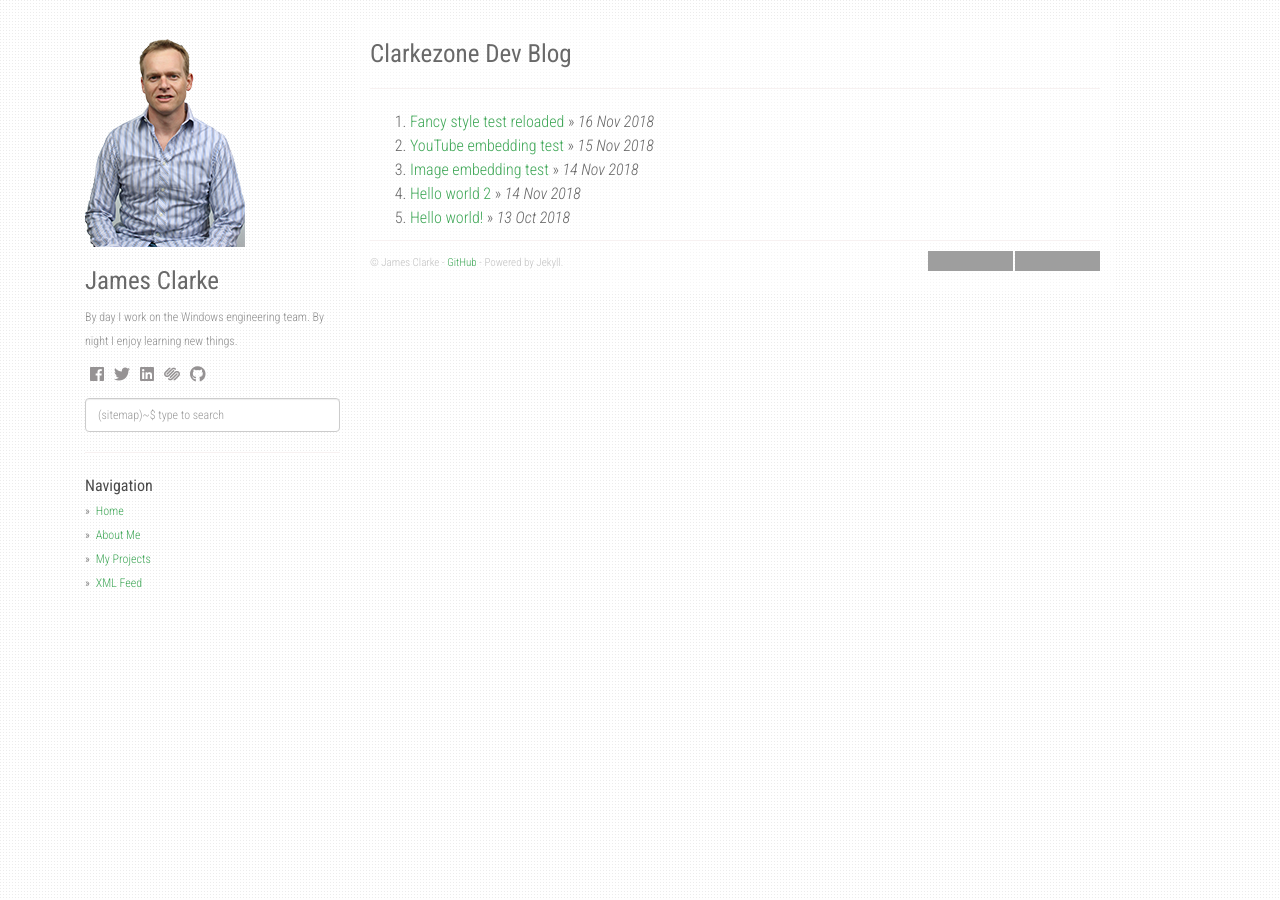
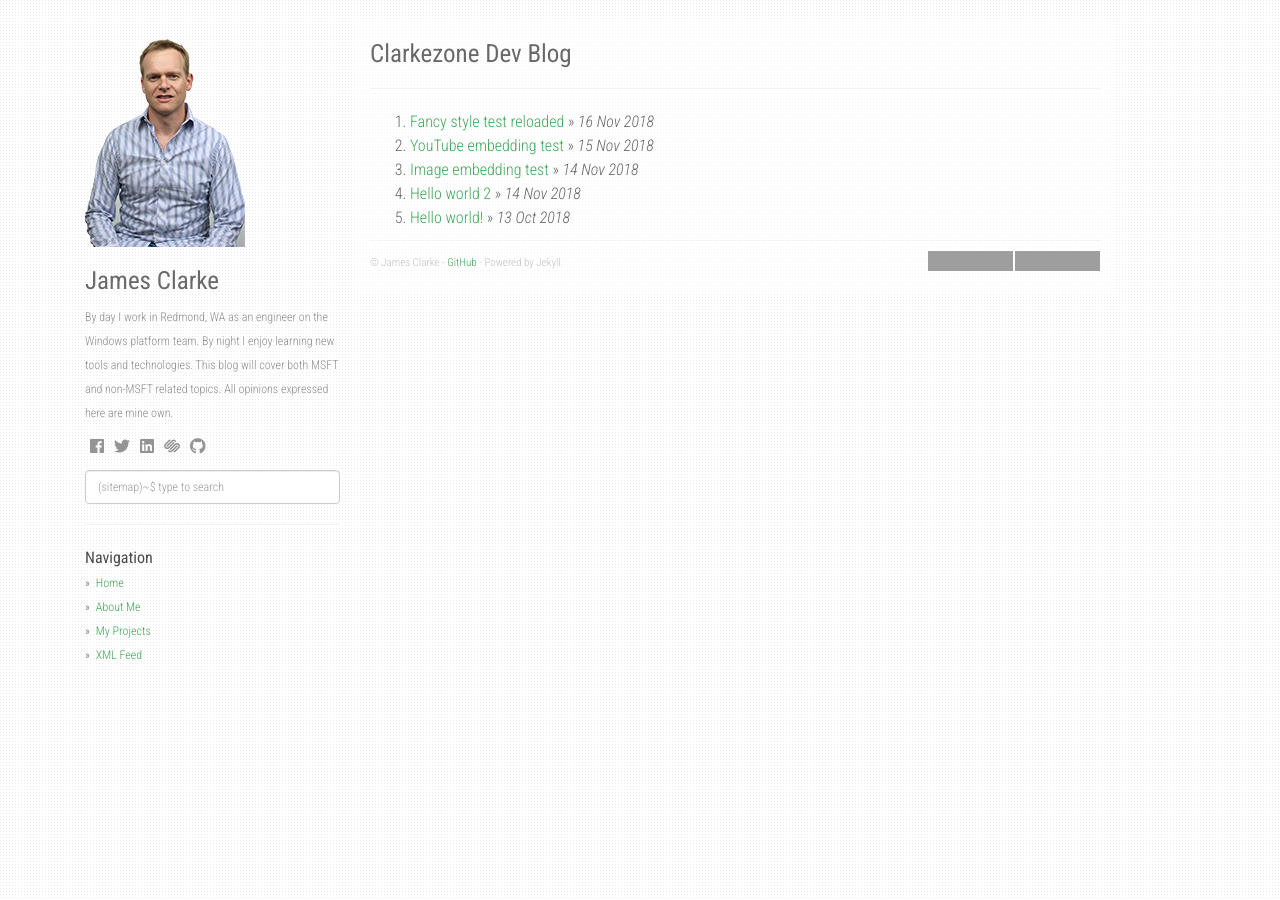
Before and after one commit to clarkezone/clarkezone.github.io, a Jekyll site: the page built from index.html, in a window 1280 px wide. Built offline with Jekyll 4.4.1, drawn with Linux system fonts in a browser that asks for light colours; nearby versions of some CDN libraries; the list of posts is cut into pages by our own code; grey boxes are pictures that could not be loaded.

Commit message:
Missing file

```diff
--- a/_config.yml
+++ b/_config.yml
@@ -2,7 +2,7 @@
 description: code and nerdy
 author: James Clarke
 github: https://github.com/clarkezone
-about: By day I work on the Windows engineering team.  By night I enjoy learning new things.
+about: By day I work in Redmond, WA as an engineer on the Windows platform team.  By night I enjoy learning new tools and technologies.  This blog will cover both MSFT and non-MSFT related topics.  All opinions expressed here are mine own.
 disqus_shortname: clarkezone-github-io
 google_analytics: UA-129276880-1
 avatar_url: /static/img/avatar2.png
```
